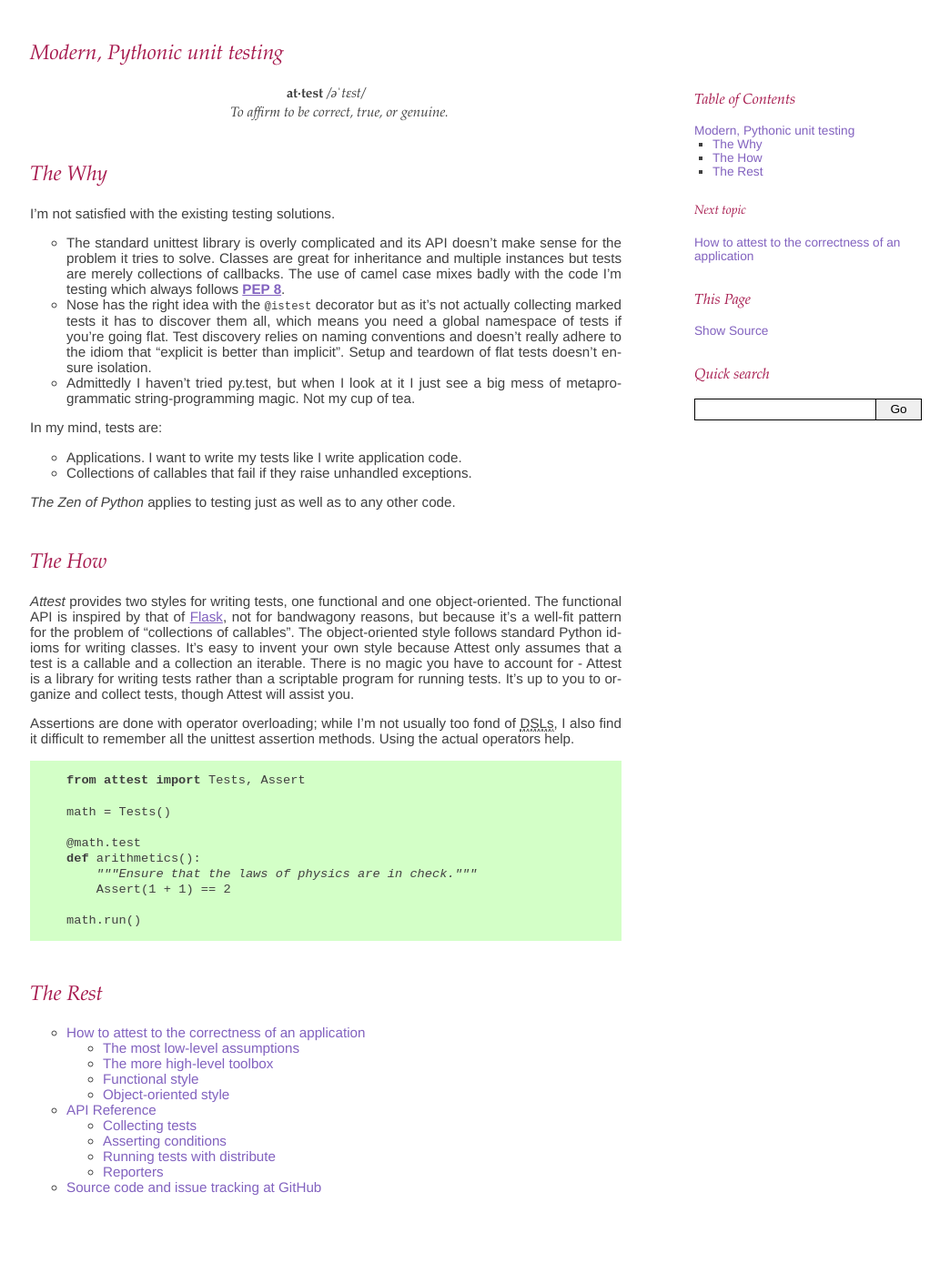
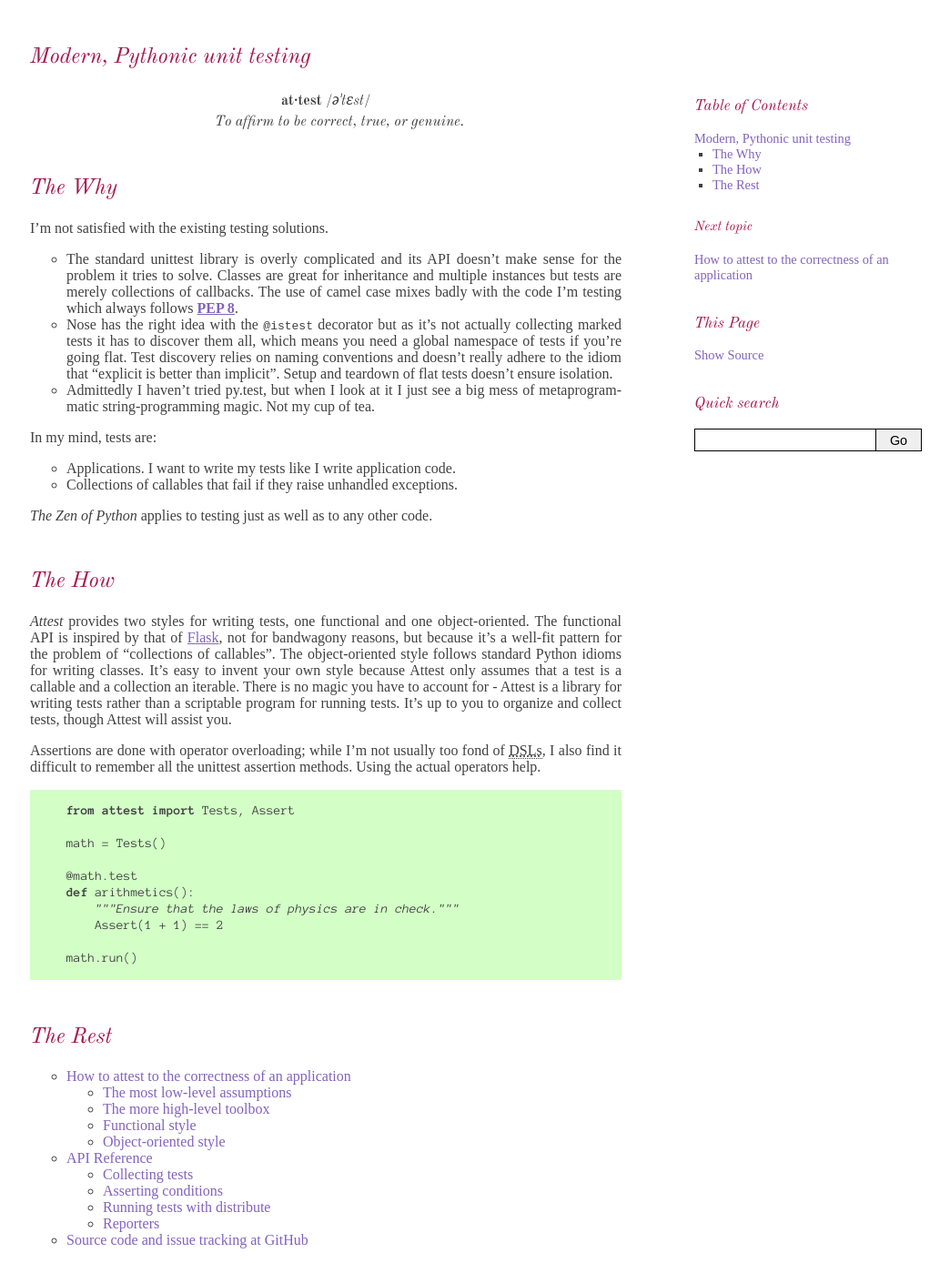
Before and after one commit to dag/attest, a Sphinx documentation site: the page built from docs/index.rst, in a window 1280 px wide and 1388 px high. Shown: the whole window at 91% size, without its empty margins (132-1176 px from the left). Built offline with Sphinx 7.4.7, drawn with Linux system fonts in a browser that asks for light colours; some web fonts are replaced.

Commit message:
Google fonts, closes #48

```diff
--- a/docs/_themes/attest/static/attest.css
+++ b/docs/_themes/attest/static/attest.css
@@ -1,22 +1,22 @@
+@import url("http://fonts.googleapis.com/css?family=Cantarell:r,b,i|Old+Standard+TT:r,b,i|Anonymous+Pro:r,b,i");
 @import url("basic.css");
 
 body
-{ font-family: 'Delicious', 'Ubuntu', 'Helvetica', 'sans-serif';
-  font-size: 95%;
+{ font-family: 'Cantarell', 'sans-serif';
   color: #404040;
 }
 
 h1, h2, h3, h4, h5, h6
-{ font-family: 'Garamond', 'Times', 'Times New Roman', 'Georgia', 'serif';
+{ font-family: 'Old Standard TT', 'serif';
   font-weight: normal;
   font-style: italic;
   color: #a6194d;
   margin-top: 2em;
 }
 
+
 pre, tt, tt.descname
-{ font-family: 'Liberation Mono', 'DejaVu Sans Mono', 'Consolas',
-               'Andale Mono', 'Anonymous', 'Aurulent Sans Mono', 'monospace';
+{ font-family: 'Anonymous Pro', 'monospace';
   font-size: 90%;
 }
 
@@ -98,7 +98,7 @@
 }
 
 dl.dictionary-entry
-{ font-family: 'Garamond', 'Times', 'Times New Roman', 'Georgia', 'serif';
+{ font-family: 'Old Standard TT', 'serif';
 }
 
 dl.dictionary-entry dd
```
